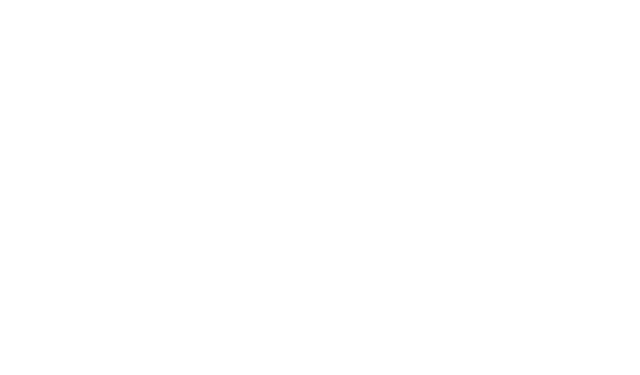
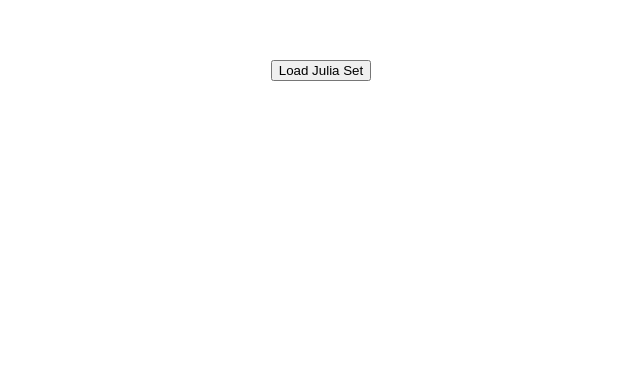
Before and after one commit to mizukitayama/Julia, a React (Create React App) app in the folder frontend/: page / in a window 1280 px wide. Shown: the part 425-800 px from the top of the page, without its empty margins (69-709 px from the left). Built offline with nearby package versions, Linux system fonts and the light colour scheme.

Commit message:
response: 1.5s

```diff
--- a/frontend/src/App.js
+++ b/frontend/src/App.js
@@ -4,8 +4,8 @@ import './App.css';
 function App() {
   const [data, setData] = useState([]);
   const canvasRef = React.useRef(null);
-  const width = 1000; // このサイズは変更できます
-  const height = 1000;
+  const width = 500;
+  const height = 500;
 
   function fetchJuliaData(min_x, max_x, min_y, max_y, comp_const_re, comp_const_im) {
     fetch(`http://localhost:8000/api/julia/${min_x}/${max_x}/${min_y}/${max_y}/${comp_const_re}/${comp_const_im}/`)
@@ -30,7 +30,7 @@ function App() {
 
   return (
     <div className="App">
-      <button onClick={() => fetchJuliaData(-0.5, 0.5, -0.5, 0.5, -0.33, 0.64)}>Load Julia Set</button>
+      <button onClick={() => fetchJuliaData(-1.5, 1.5, -1.5, 1.5, -0.33, 0.64)}>Load Julia Set</button>
       <canvas ref={canvasRef} width={width} height={height}></canvas>
     </div>
   );
```
Also changed, not shown: 1 other file (tests, documents, lock files or other folders).
